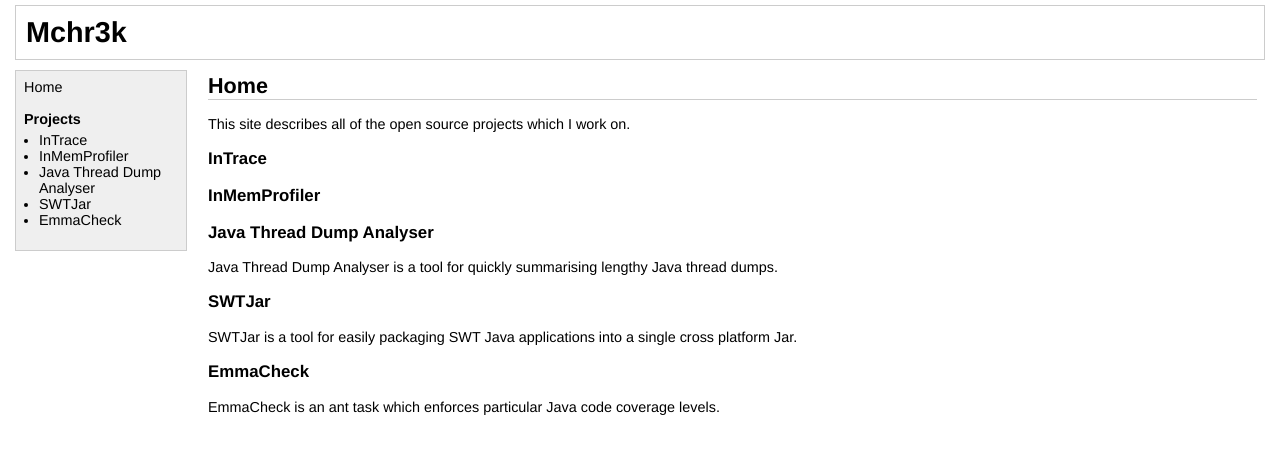
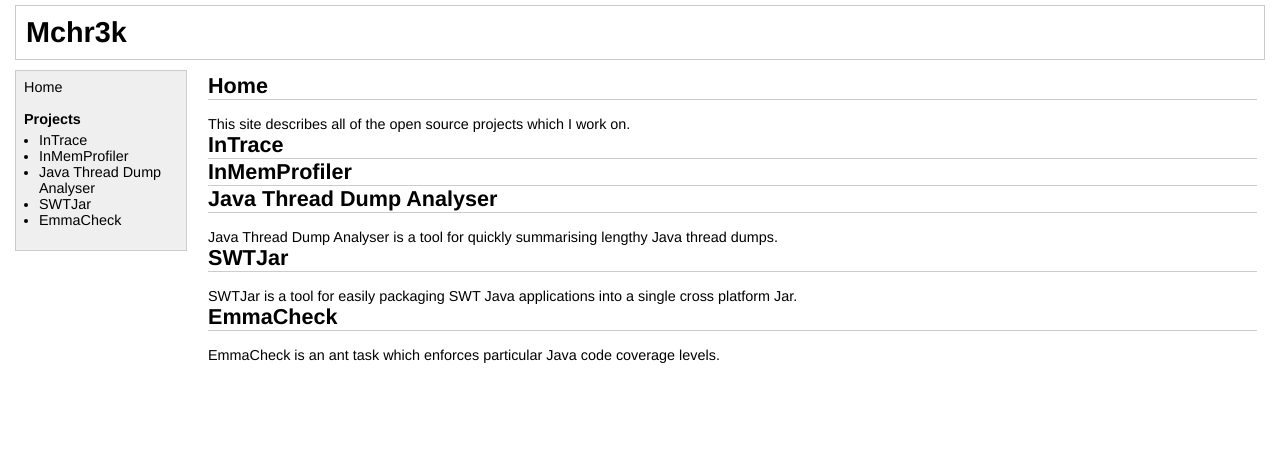
Before and after one commit to mchr3k/mchr3k.github.com, a Jekyll site: the page built from index.html, in a window 1280 px wide. Shown: the top 454 px of the page. Built offline with Jekyll 4.4.1, drawn with Linux system fonts in a browser that asks for light colours.

Commit message:
Update headers

```diff
--- a/index.html
+++ b/index.html
@@ -6,18 +6,18 @@ title: Mchr3k - Home
 
 <p>This site describes all of the open source projects which I work on.
 
-<h3>InTrace</h3>
+<h2>InTrace</h2>
 
-<h3>InMemProfiler</h3>
+<h2>InMemProfiler</h2>
 
-<h3>Java Thread Dump Analyser</h3>
+<h2>Java Thread Dump Analyser</h2>
 
 <p>Java Thread Dump Analyser is a tool for quickly summarising lengthy Java thread dumps.
 
-<h3>SWTJar</h3>
+<h2>SWTJar</h2>
 
 <p>SWTJar is a tool for easily packaging SWT Java applications into a single cross platform Jar.
 
-<h3>EmmaCheck</h3>
+<h2>EmmaCheck</h2>
 
 <p>EmmaCheck is an ant task which enforces particular Java code coverage levels.
```
